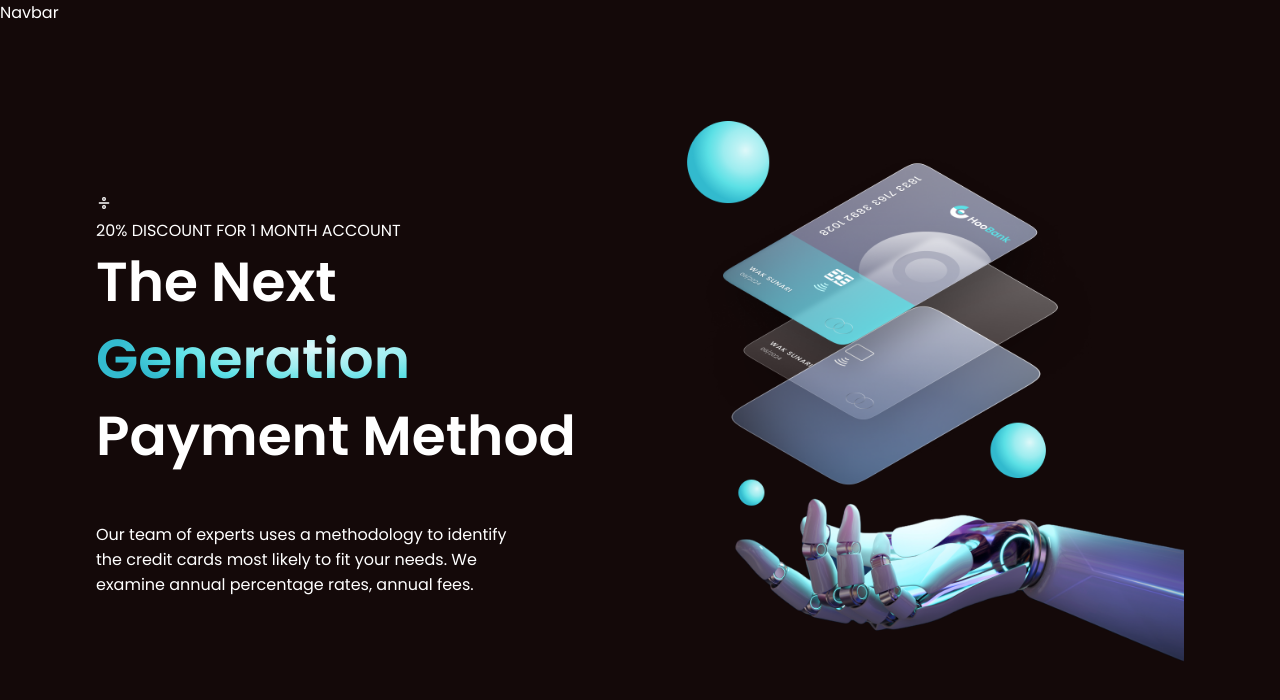
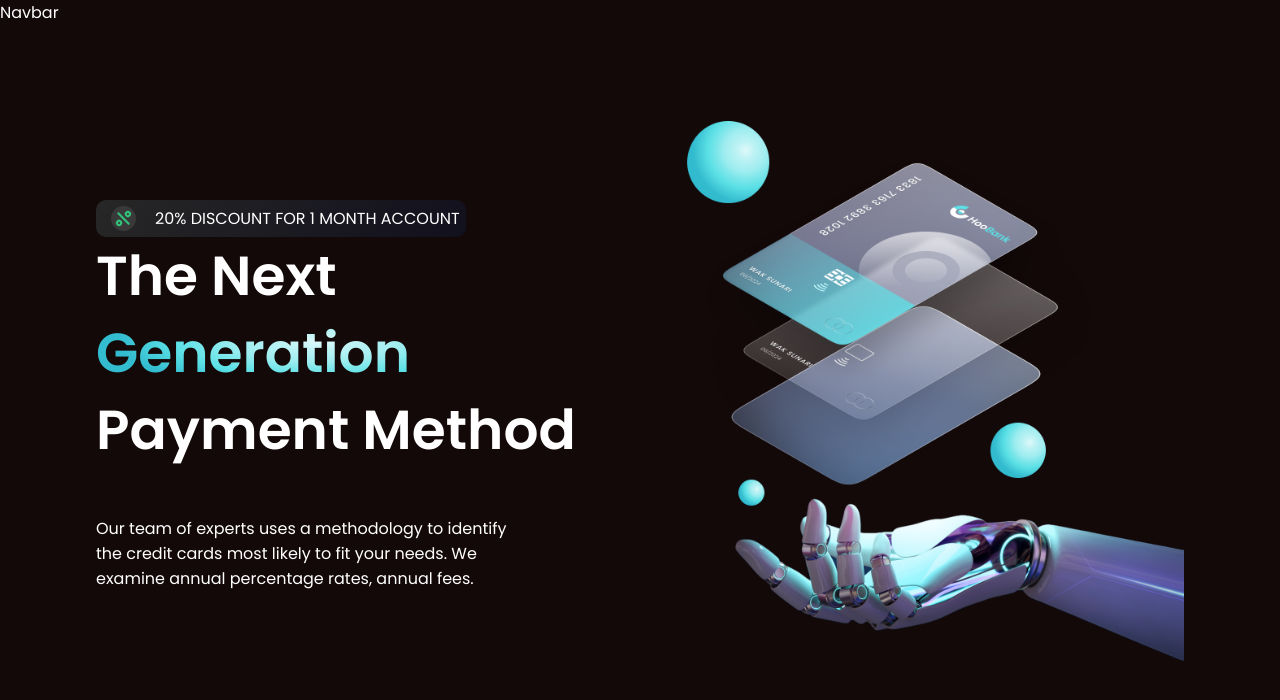
Before and after one commit to IsraelBosun/banking-app-israel, a React (Create React App) app: page / in a window 1280 px wide. Shown: the top 700 px of the page. Built offline with nearby package versions, Linux system fonts and the light colour scheme.

Commit message:
forth commital

```diff
--- a/src/components/header/Header.jsx
+++ b/src/components/header/Header.jsx
@@ -11,7 +11,7 @@ const Header = () => {
     <div className='generation__header section'>
       <div className = "generation__header-content">
         <div className='gradient__text'>
-          <FiDivide />
+          <FiDivide className='header__divide'/>
           <p>20% DISCOUNT FOR 1 MONTH ACCOUNT</p>
         </div>
         <h1>The Next</h1>
--- a/src/components/header/header.css
+++ b/src/components/header/header.css
@@ -9,6 +9,28 @@
     justify-content: center;
     align-items: flex-start;
     flex-direction: column;
+}
+
+.gradient__text {
+    display:flex;
+    justify-content: center;
+    align-items: center;
+    background: var(--percent-bg);
+    border-radius: 10px;
+    padding: 6px;
+}
+
+.gradient__text p {
+    margin-left: 19px;
+}
+
+.header__divide{
+    transform: rotate(45deg);
+    color: #31C179;
+    background: #393939;
+    font-size: 25px;
+    border-radius: 50%;
+    margin-left: 9px;
 }
 
 .generation__header-content h1 {
@@ -45,6 +67,7 @@
 
 @media screen and (max-width: 1280px) {
     .generation__header-content h1 {
+        flex-direction: row;
         font-weight: 600;
         font-size: 55px;
         line-height: 140%;
@@ -80,6 +103,10 @@
         display: flex;
         padding: 4rem 6rem;
     }
+    .gradient__text p {
+        font-size: 12px;
+    }
+
 }
 
 @media screen and (max-width: 450px) {
--- a/src/index.css
+++ b/src/index.css
@@ -27,7 +27,8 @@ html {
     --container-width-lg: 75%;
     --container-width-md: 86%;
     --container-width-sm: 90%;
-    --circle-gradient: linear-gradient(157.81deg, #DEF9FA -43.27%, #BEF3F5 -21.24%, #9DEDF0 12.19%, #7DE7EB 29.82%, #5CE1E6 51.94%, #33BBCF 90.29%)
+    --circle-gradient: linear-gradient(157.81deg, #DEF9FA -43.27%, #BEF3F5 -21.24%, #9DEDF0 12.19%, #7DE7EB 29.82%, #5CE1E6 51.94%, #33BBCF 90.29%);
+    --percent-bg: linear-gradient(125.17deg, #272727 0%, #11101D 100%);;
 }
 
 ::-webkit-scrollbar {
```
